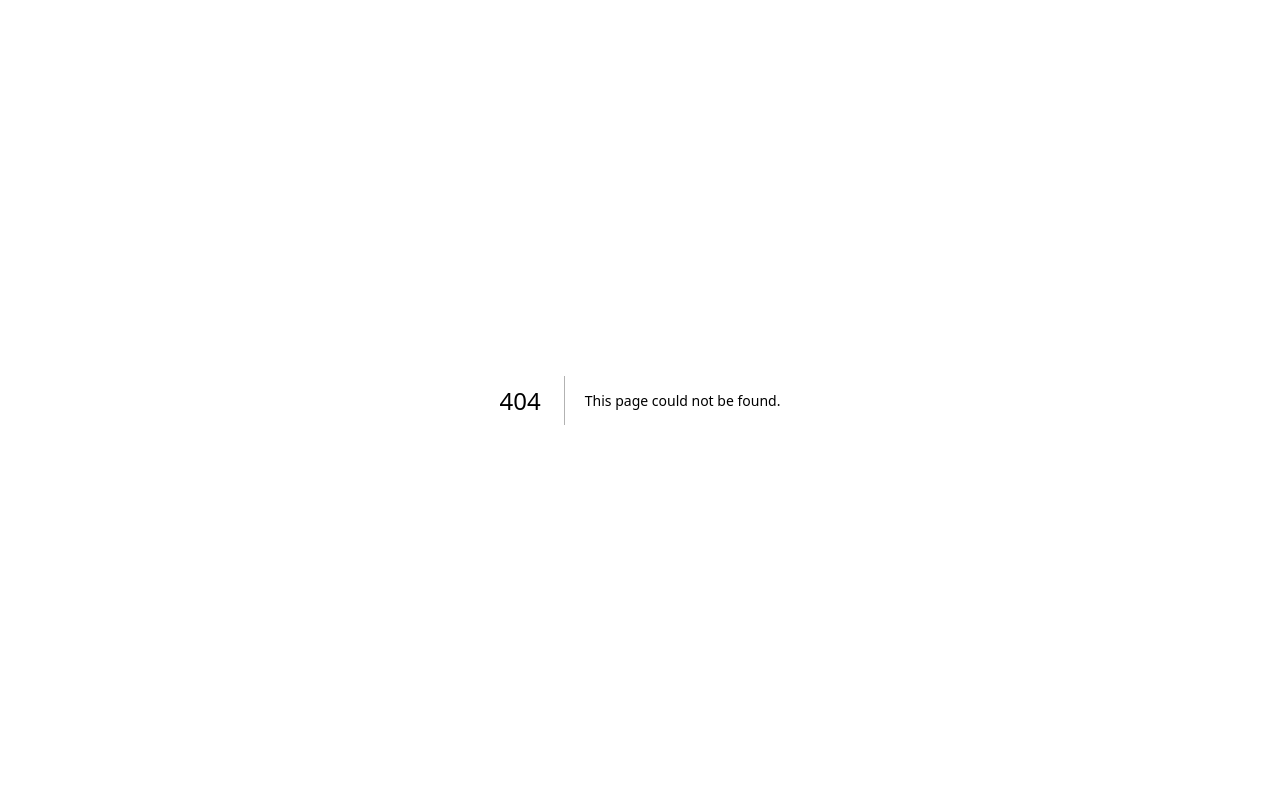
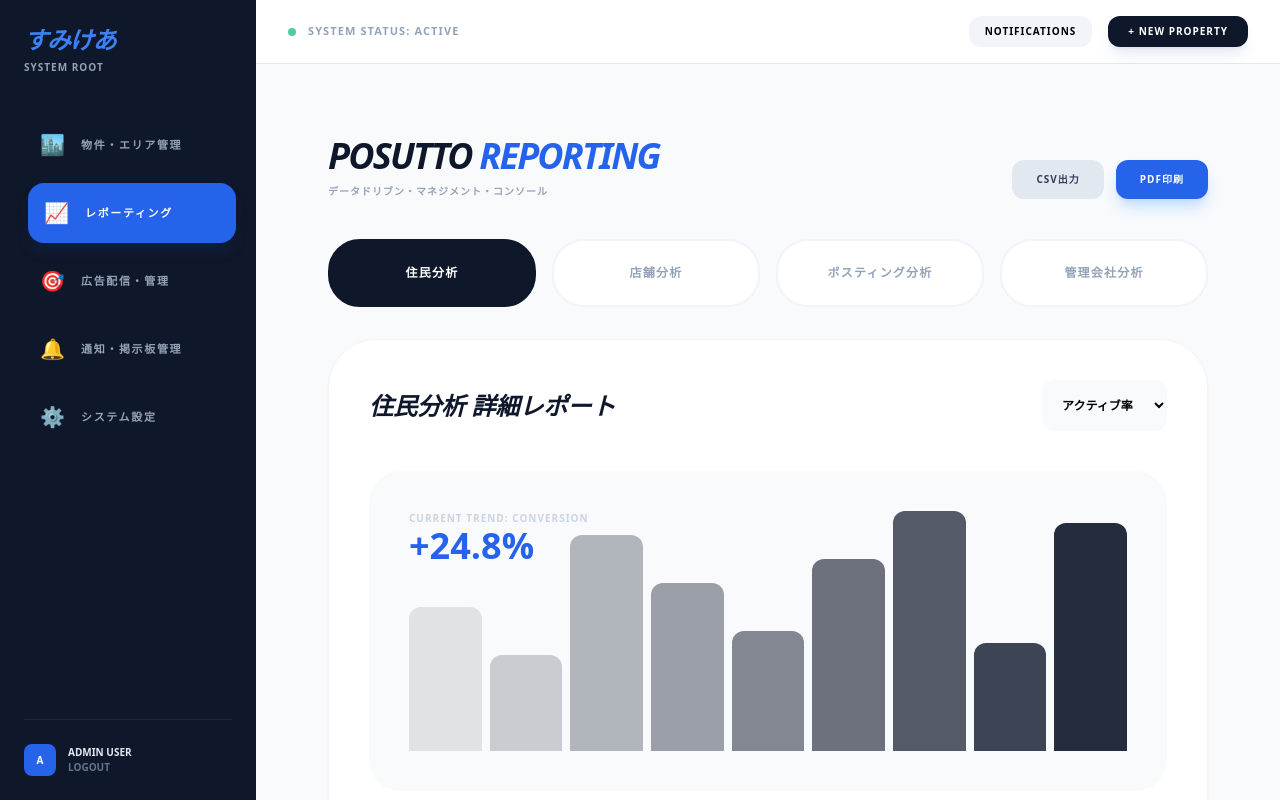
Before and after one commit to shotake0222/sumikea, a Next.js app: page /management/reporting in a window 1280 px wide. Before the commit this address had no page. Built offline with nearby package versions, Linux system fonts and the light colour scheme.

Commit message:
デバッグ

```diff
--- /dev/null
+++ b/app/management/reporting/page.tsx
@@ -0,0 +1,93 @@
+'use client';
+import { useState } from 'react';
+import AdminLayout from '../../../components/AdminLayout';
+
+export default function AdminReportingPage() {
+  const [target, setTarget] = useState<'posting' | 'manager' | 'shop' | 'resident'>('resident');
+  const [subItem, setSubItem] = useState('conversion');
+
+  // ダミーデータ（本来はSupabaseから集計）
+  const reportConfig: any = {
+    resident: { label: '住民分析', items: ['アクティブ率', 'AR閲覧数', '広告反応率'] },
+    shop: { label: '店舗分析', items: ['来店転換数', 'クーポン利用', 'リピート率'] },
+    posting: { label: 'ポスティング分析', items: ['配布完了率', 'エリア到達度', '単価効率'] },
+    manager: { label: '管理会社分析', items: ['掲示板稼働率', 'アンケート回収数', 'コスト削減額'] }
+  };
+
+  const handleExportCSV = () => alert('CSVデータを出力します...');
+  const handleExportPDF = () => window.print();
+
+  return (
+    <AdminLayout userType="ADMIN">
+      <div className="p-6 md:p-10 bg-[#F8FAFC] min-h-screen">
+        <header className="mb-10 flex justify-between items-end no-print">
+          <div>
+            <h1 className="text-4xl font-black text-slate-900 tracking-tighter italic uppercase">
+              Posutto <span className="text-blue-600">Reporting</span>
+            </h1>
+            <p className="text-slate-400 text-[10px] font-black tracking-widest mt-2 uppercase">データドリブン・マネジメント・コンソール</p>
+          </div>
+          <div className="flex gap-3">
+            <button onClick={handleExportCSV} className="bg-slate-200 text-slate-700 px-6 py-3 rounded-xl font-black text-[10px] uppercase tracking-widest">CSV出力</button>
+            <button onClick={handleExportPDF} className="bg-blue-600 text-white px-6 py-3 rounded-xl font-black text-[10px] uppercase tracking-widest shadow-lg shadow-blue-200">PDF印刷</button>
+          </div>
+        </header>
+
+        {/* 大項目選択 */}
+        <div className="grid grid-cols-2 md:grid-cols-4 gap-4 mb-8 no-print">
+          {Object.entries(reportConfig).map(([key, value]: any) => (
+            <button
+              key={key}
+              onClick={() => setTarget(key as any)}
+              className={`p-6 rounded-[2rem] font-black text-xs uppercase tracking-widest transition-all border-2 ${target === key ? 'bg-slate-900 text-white border-slate-900' : 'bg-white text-slate-400 border-slate-100 hover:border-blue-500'}`}
+            >
+              {value.label}
+            </button>
+          ))}
+        </div>
+
+        {/* メインレポートエリア */}
+        <div className="bg-white rounded-[3rem] p-10 border border-slate-100 shadow-sm min-h-[600px]">
+          <div className="flex justify-between items-center mb-10">
+            <h2 className="text-2xl font-black text-slate-900 italic">{reportConfig[target].label} 詳細レポート</h2>
+            <select
+              className="bg-slate-50 border-none p-4 rounded-xl font-bold text-xs outline-none"
+              value={subItem}
+              onChange={(e) => setSubItem(e.target.value)}
+            >
+              {reportConfig[target].items.map((item: string) => (
+                <option key={item} value={item}>{item}</option>
+              ))}
+            </select>
+          </div>
+
+          {/* グラフ代わりのビジュアルシミュレーション */}
+          <div className="w-full h-80 bg-slate-50 rounded-[2rem] flex items-end justify-around p-10 gap-2 mb-10 overflow-hidden relative">
+            <div className="absolute top-10 left-10">
+              <p className="text-[10px] font-black text-slate-300 uppercase tracking-widest">Current Trend: {subItem}</p>
+              <p className="text-4xl font-black text-blue-600">+24.8%</p>
+            </div>
+            {[60, 40, 90, 70, 50, 80, 100, 45, 95].map((h, i) => (
+              <div key={i} className="flex-1 bg-slate-900 rounded-t-xl transition-all duration-1000" style={{ height: `${h}%`, opacity: (i+1)/10 }} />
+            ))}
+          </div>
+
+          <div className="grid md:grid-cols-3 gap-6">
+            <div className="p-6 bg-blue-50 rounded-2xl">
+              <p className="text-[9px] font-black text-blue-400 uppercase tracking-widest mb-1">Max Reach</p>
+              <p className="text-2xl font-black text-blue-600">12,400</p>
+            </div>
+            <div className="p-6 bg-orange-50 rounded-2xl">
+              <p className="text-[9px] font-black text-orange-400 uppercase tracking-widest mb-1">Avg Engagement</p>
+              <p className="text-2xl font-black text-orange-600">8.2%</p>
+            </div>
+            <div className="p-6 bg-purple-50 rounded-2xl">
+              <p className="text-[9px] font-black text-purple-400 uppercase tracking-widest mb-1">Total Impact</p>
+              <p className="text-2xl font-black text-purple-600">Gold Tier</p>
+            </div>
+          </div>
+        </div>
+      </div>
+    </AdminLayout>
+  );
+}
--- a/app/properties/page.tsx
+++ b/app/properties/page.tsx
@@ -84,15 +84,18 @@ export default function AdminPropertiesPage() {
              <button onClick={() => router.push('/management/post-ad')} className="bg-slate-900 text-white px-6 py-4 rounded-2xl hover:bg-blue-600 transition shadow-xl text-[10px] font-black uppercase tracking-widest">
                🎯 広告を配信する
              </button>
+             <button onClick={() => router.push('/management/reporting')} className="bg-white border-2 border-slate-900 text-slate-900 px-6 py-4 rounded-2xl hover:bg-slate-50 transition shadow-md text-[10px] font-black uppercase tracking-widest">
+               📈 レポーティング
+             </button>
           </div>
         </header>
 
         {/* 統計セクション */}
         <div className="grid grid-cols-1 md:grid-cols-4 gap-6 mb-12">
           {[
-            { label: '登録住民総数', value: stats.totalResidents, unit: '名', color: 'text-blue-600', path: '/management/users' },
-            { label: '提携店舗・業者', value: stats.totalShops, unit: '件', color: 'text-orange-500', path: '/management/shops' },
-            { label: '配信済み広告', value: stats.totalAds, unit: '本', color: 'text-purple-600', path: '/management/post-ad' },
+            { label: '登録住民総数', value: stats.totalResidents, unit: '名', color: 'text-blue-600', path: '/management/reporting?target=resident' },
+            { label: '提携店舗・業者', value: stats.totalShops, unit: '件', color: 'text-orange-500', path: '/management/reporting?target=shop' },
+            { label: '配信済み広告', value: stats.totalAds, unit: '本', color: 'text-purple-600', path: '/management/reporting?target=posting' },
             { label: '稼働掲示板', value: stats.activeNotices, unit: '箇所', color: 'text-emerald-600', path: '/management/notices' }
           ].map((item, i) => (
             <div key={i} onClick={() => router.push(item.path)} className="bg-white p-8 rounded-[2.5rem] shadow-sm border border-slate-100 cursor-pointer hover:scale-[1.02] transition-all">
--- a/components/AdminLayout.tsx
+++ b/components/AdminLayout.tsx
@@ -15,8 +15,8 @@ export default function AdminLayout({
 
   return (
     <div className="flex min-h-screen bg-slate-50">
-      {/* サイドバー（PC用） */}
-      <aside className="hidden md:flex w-64 flex-col bg-slate-900 text-white p-6">
+      {/* サイドバー（PC用） - 印刷時は非表示(no-print) */}
+      <aside className="hidden md:flex w-64 flex-col bg-slate-900 text-white p-6 no-print">
         <div className="mb-10">
           {/* サービス名を「ぽすっと」に統合（brandConfig経由） */}
           <h1 className="text-2xl font-black tracking-tighter italic uppercase text-blue-500">
@@ -36,7 +36,15 @@ export default function AdminLayout({
             active={pathname === '/properties'}
           />
 
-          {/* 広告配信（分析レポートを削除し、こちらに集約） */}
+          {/* 追加：レポーティング（大項目：ポスティング・管理会社・店舗・住民） */}
+          <AdminNavLink
+            label="レポーティング"
+            icon="📈"
+            href="/management/reporting"
+            active={pathname.includes('/management/reporting')}
+          />
+
+          {/* 広告配信・管理 */}
           <AdminNavLink
             label="広告配信・管理"
             icon="🎯"
@@ -44,7 +52,7 @@ export default function AdminLayout({
             active={pathname === '/management/post-ad'}
           />
 
-          {/* ユーザー・掲示板管理（MANAGER/ADMIN用） */}
+          {/* 通知・掲示板管理 */}
           <AdminNavLink
             label="通知・掲示板管理"
             icon="🔔"
@@ -52,7 +60,7 @@ export default function AdminLayout({
             active={pathname === '/management/notices'}
           />
 
-          {/* 設定（完全なADMINページへのリンク） */}
+          {/* システム設定 */}
           <AdminNavLink
             label="システム設定"
             icon="⚙️"
@@ -83,7 +91,8 @@ export default function AdminLayout({
 
       {/* メインエリア */}
       <div className="flex-1 flex flex-col h-screen overflow-hidden">
-        <header className="h-16 bg-white border-b border-slate-200 flex items-center justify-between px-8 shrink-0">
+        {/* ヘッダー - 印刷時は非表示(no-print) */}
+        <header className="h-16 bg-white border-b border-slate-200 flex items-center justify-between px-8 shrink-0 no-print">
           <div className="flex items-center gap-3">
             <span className="w-2 h-2 bg-emerald-500 rounded-full animate-pulse"></span>
             <h2 className="font-black text-[11px] text-slate-400 uppercase tracking-widest">System Status: Active</h2>
@@ -104,6 +113,7 @@ export default function AdminLayout({
           </div>
         </header>
 
+        {/* コンテンツエリア */}
         <main className="flex-1 overflow-y-auto bg-[#F8FAFC]">
           <div className="p-8">
             <div className="max-w-6xl mx-auto">
@@ -116,7 +126,7 @@ export default function AdminLayout({
   );
 }
 
-// 共通リンクコンポーネント（aタグからLinkタグへ、href対応に修正）
+// 共通リンクコンポーネント
 function AdminNavLink({ label, icon, href, active = false }: {
   label: string,
   icon: string,
```
